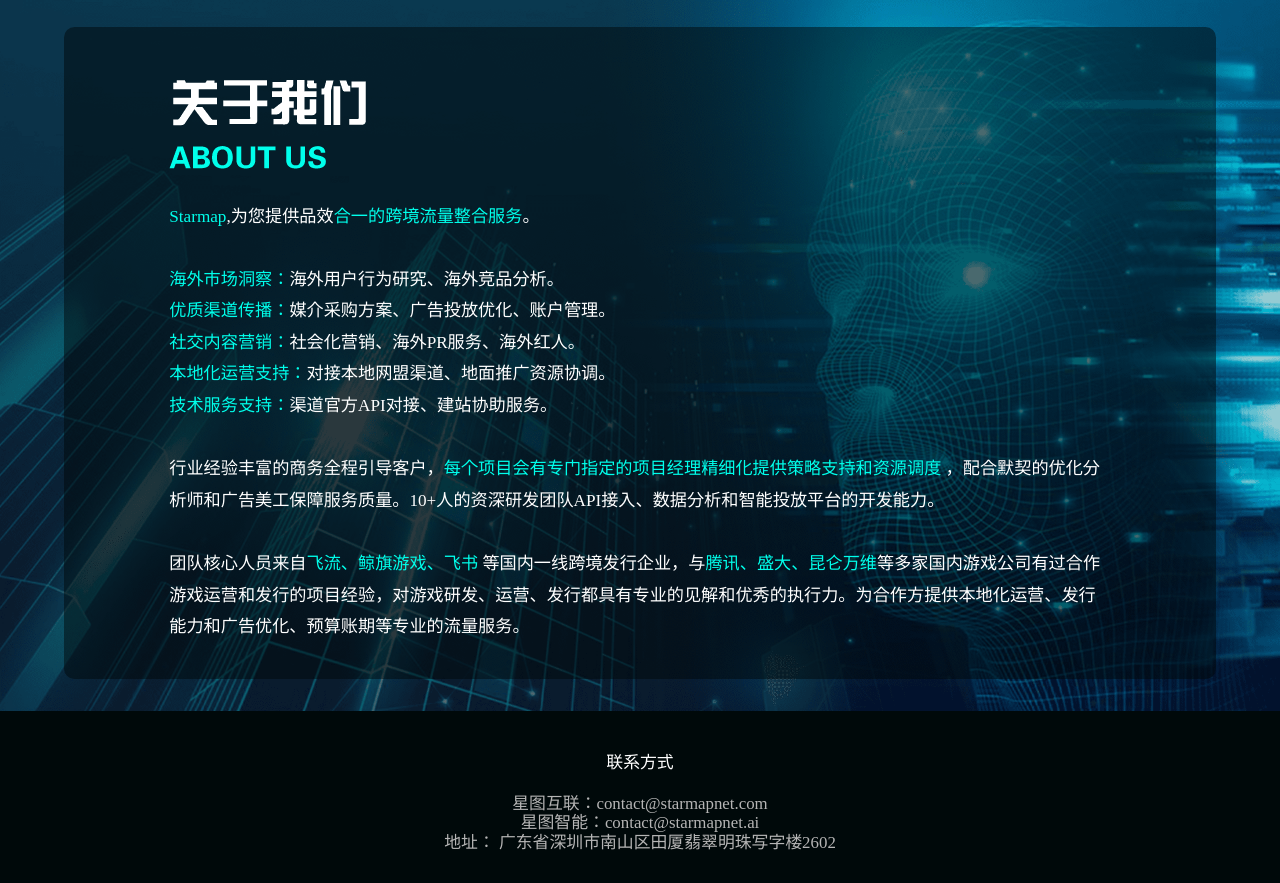
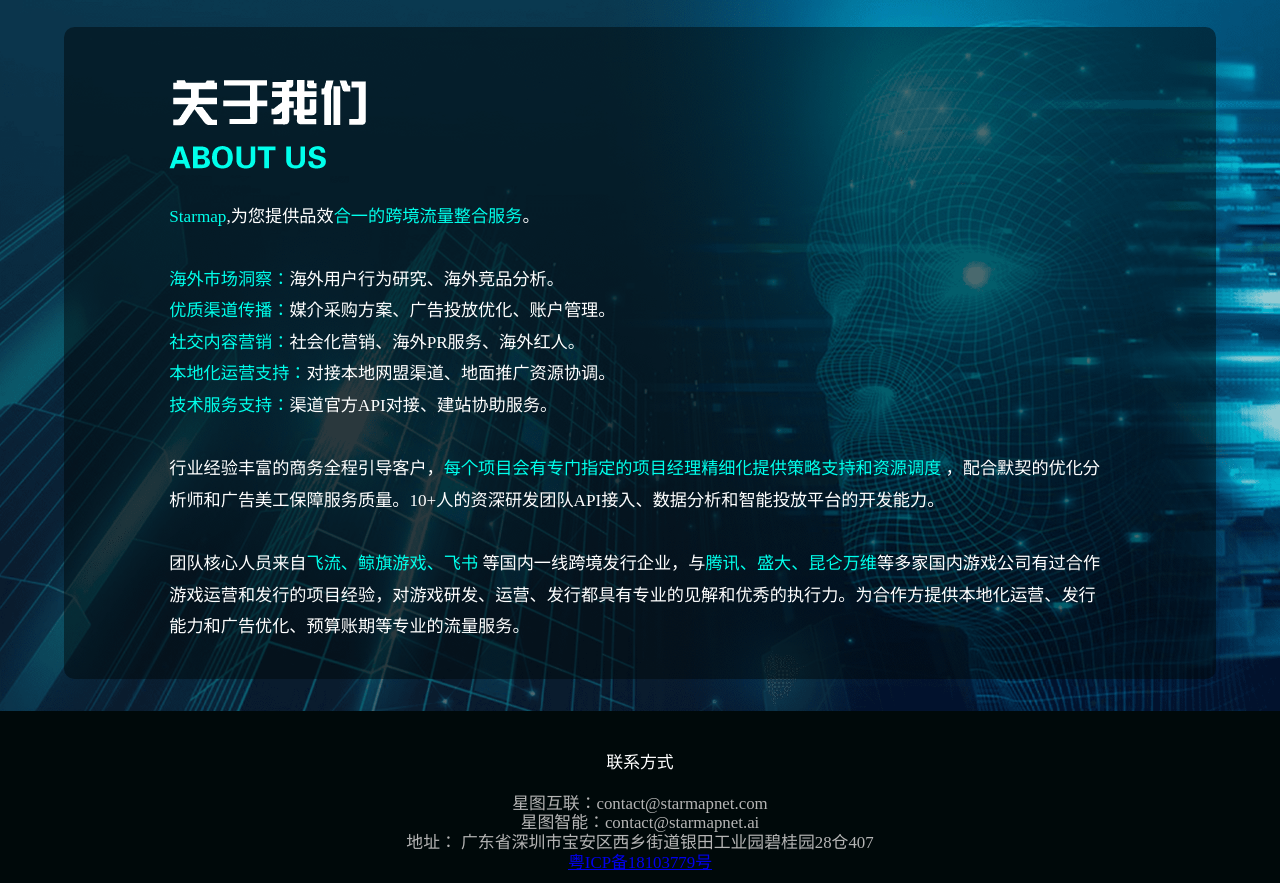
Before and after one commit to PlutoCA/website2, a website built with Parcel: page about.html in a window 1280 px wide. Shown: the part 57-940 px from the top of the page. Built offline with nearby package versions, Linux system fonts and the light colour scheme.

Commit message:
feat: add some

```diff
--- a/about.html
+++ b/about.html
@@ -71,7 +71,10 @@
             <p>
                 星图智能：contact@starmapnet.ai
             </p>
-            <p>地址： 广东省深圳市南山区田厦翡翠明珠写字楼2602</p>
+            <p>地址： 广东省深圳市宝安区西乡街道银田工业园碧桂园28仓407</p>
+            <p>
+                <a href="http://beian.miit.gov.cn/">粤ICP备18103779号</a>
+            </p>
             <p class="white wx">微信公众号</p>
             <img src="./asset/image/img_code@2x.png" alt="wx_code">
         </div>
```
Also changed, not shown: index.html (+4 -1 lines), other.html (+1 -1 lines), asset/image/cp_logo@2x.png.
